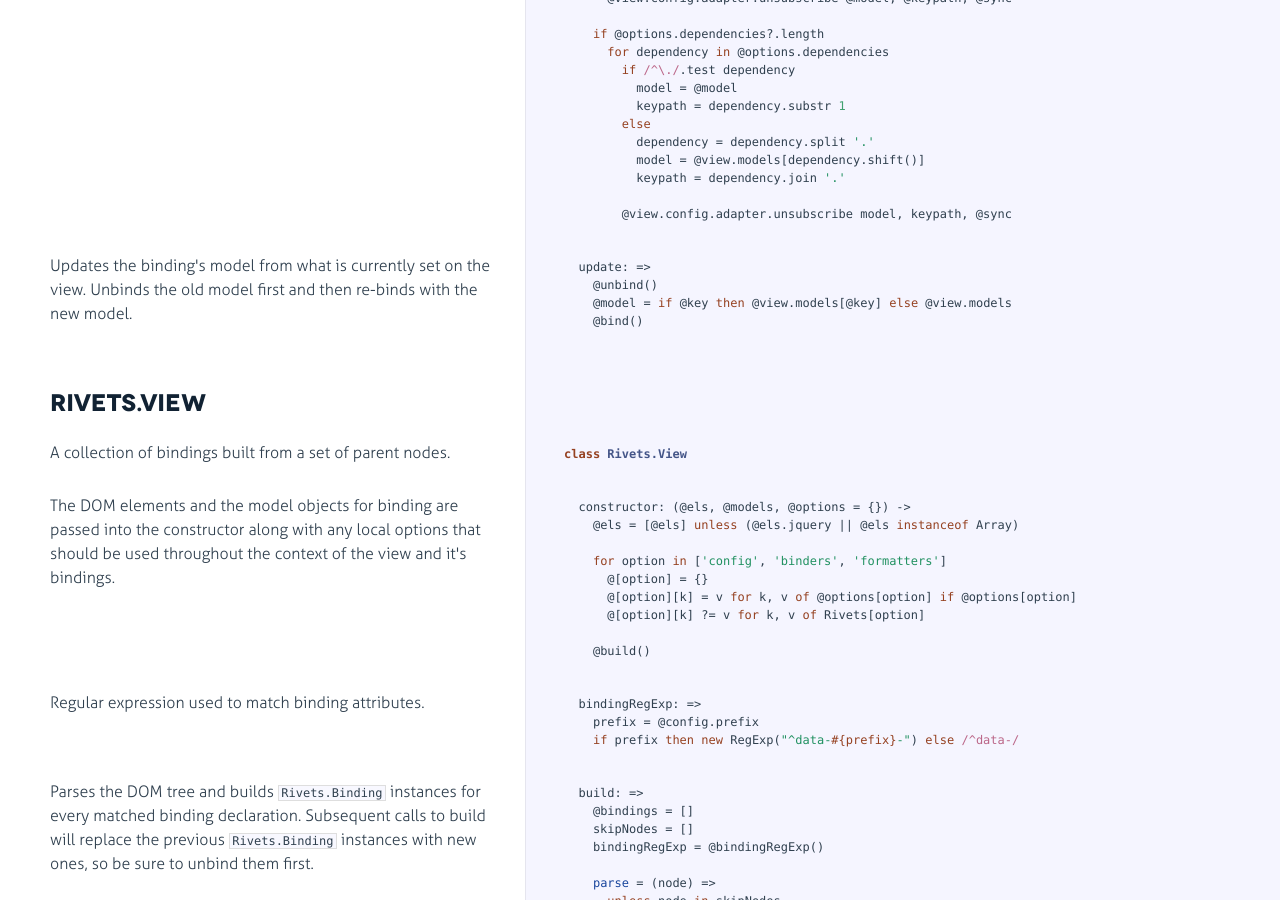
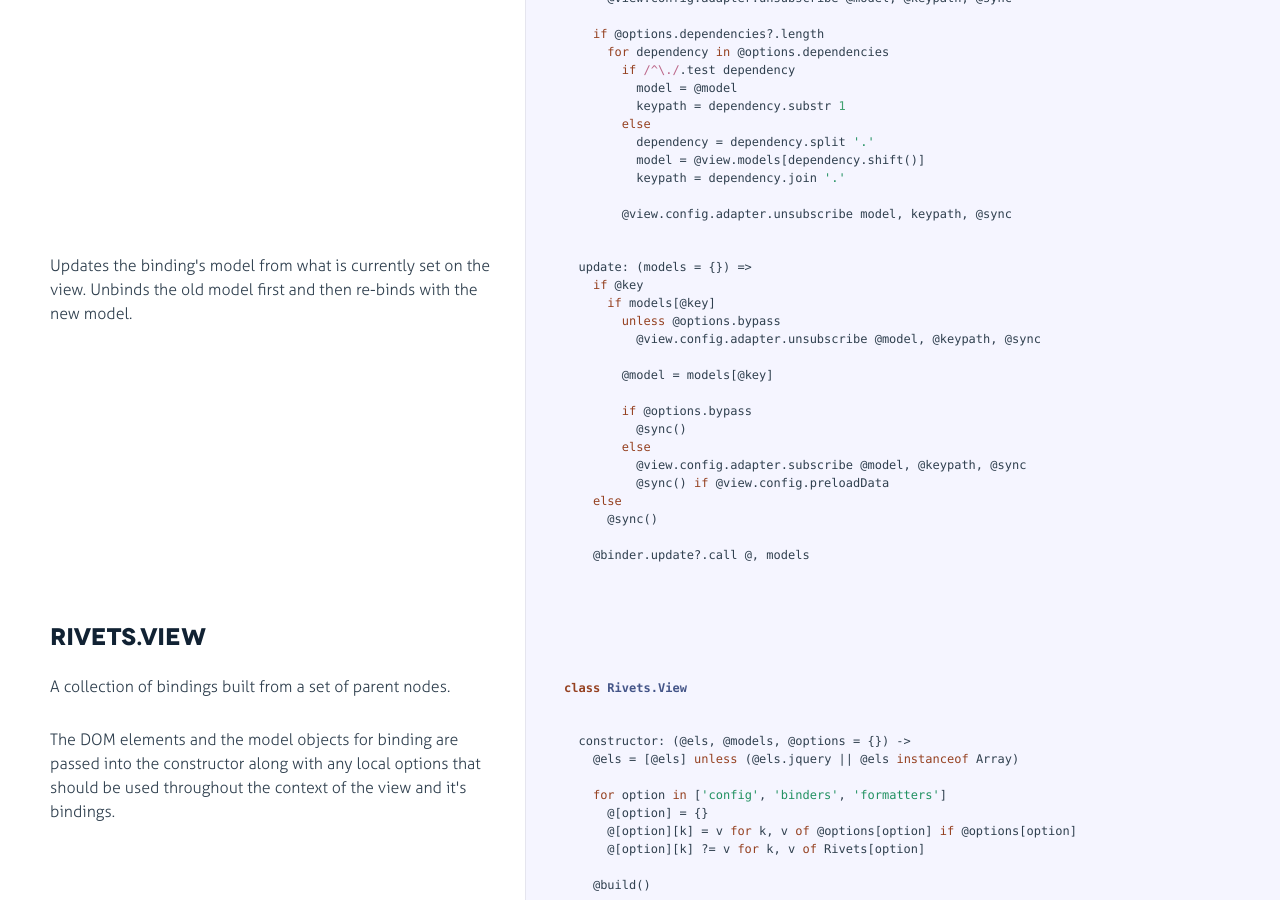
Before and after one commit to mikeric/rivets, a Jekyll site: the page docs/rivets.html, which Jekyll copies as it is, in a window 1280 px wide and 900 px high, scrolled down 2206 px. Built offline with Jekyll 4.4.1, drawn with Linux system fonts in a browser that asks for light colours; some of the changed text lies outside the part shown.

Commit message:
Update for 0.5.8.

```diff
--- a/docs/rivets.html
+++ b/docs/rivets.html
@@ -327,10 +327,23 @@
 
             </div>
 
-            <div class="content"><div class='highlight'><pre>  update: =&gt;
-    <span class="property">@unbind</span>()
-    <span class="property">@model</span> = <span class="keyword">if</span> <span class="property">@key</span> <span class="keyword">then</span> <span class="property">@view</span>.models[<span class="property">@key</span>] <span class="keyword">else</span> <span class="property">@view</span>.models
-    <span class="property">@bind</span>()</pre></div></div>
+            <div class="content"><div class='highlight'><pre>  update: (models = {}) =&gt;
+    <span class="keyword">if</span> <span class="property">@key</span>
+      <span class="keyword">if</span> models[<span class="property">@key</span>]
+        <span class="keyword">unless</span> <span class="property">@options</span>.bypass
+          <span class="property">@view</span>.config.adapter.unsubscribe <span class="property">@model</span>, <span class="property">@keypath</span>, <span class="property">@sync</span>
+
+        <span class="property">@model</span> = models[<span class="property">@key</span>]
+
+        <span class="keyword">if</span> <span class="property">@options</span>.bypass
+          <span class="property">@sync</span>()
+        <span class="keyword">else</span>
+          <span class="property">@view</span>.config.adapter.subscribe <span class="property">@model</span>, <span class="property">@keypath</span>, <span class="property">@sync</span>
+          <span class="property">@sync</span>() <span class="keyword">if</span> <span class="property">@view</span>.config.preloadData
+    <span class="keyword">else</span>
+      <span class="property">@sync</span>()
+
+    <span class="property">@binder</span>.update?.call @, models</pre></div></div>
 
         </li>
 
@@ -567,9 +580,8 @@
             </div>
 
             <div class="content"><div class='highlight'><pre>  update: (models = {}) =&gt;
-    <span class="keyword">for</span> key, model <span class="keyword">of</span> models
-      <span class="property">@models</span>[key] = model
-      binding.update() <span class="keyword">for</span> binding <span class="keyword">in</span> <span class="property">@select</span> (b) -&gt; b.key <span class="keyword">is</span> key</pre></div></div>
+    <span class="property">@models</span>[key] = model <span class="keyword">for</span> key, model <span class="keyword">of</span> models
+    binding.update models <span class="keyword">for</span> binding <span class="keyword">in</span> <span class="property">@bindings</span></pre></div></div>
 
         </li>
 
@@ -798,6 +810,9 @@
           <span class="property">@nested</span>.unbind()
           <span class="keyword">delete</span> <span class="property">@nested</span>
 
+    update: (models) -&gt;
+      <span class="property">@nested</span>.update models
+
   <span class="keyword">unless</span>:
     block: <span class="literal">true</span>
 
@@ -809,6 +824,9 @@
 
     routine: (el, value) -&gt;
       Rivets.binders.<span class="keyword">if</span>.routine.call @, el, <span class="keyword">not</span> value
+
+    update: (models) -&gt;
+      Rivets.binders.<span class="keyword">if</span>.update.call @, models
 
   <span class="string">"on-*"</span>:
     <span class="reserved">function</span>: <span class="literal">true</span>
@@ -875,6 +893,14 @@
           <span class="property">@marker</span>.parentNode.insertBefore template, previous.nextSibling
         <span class="keyword">else</span> <span class="keyword">if</span> <span class="property">@iterated</span>[index].models[modelName] <span class="keyword">isnt</span> model
           <span class="property">@iterated</span>[index].update data
+
+    update: (models) -&gt;
+      data = {}
+
+      <span class="keyword">for</span> key, model <span class="keyword">of</span> models
+        data[key] = model <span class="keyword">unless</span> key <span class="keyword">is</span> <span class="property">@args</span>[<span class="number">0</span>]
+
+      view.update data <span class="keyword">for</span> view <span class="keyword">in</span> <span class="property">@iterated</span>
 
   <span class="string">"class-*"</span>: (el, value) -&gt;
     elClass = <span class="string">" <span class="subst">#{el.className}</span> "</span>
--- a/index.html
+++ b/index.html
@@ -14,7 +14,7 @@
 
       <a class="btn btn-primary" href="/dist/rivets.min.js">
         <i>&#128229;</i>
-        Download 0.5.7
+        Download 0.5.8
       </a>
 
       <a class="btn btn-clear" href="http://github.com/mikeric/rivets">
```
Also changed, not shown: other parts of docs/rivets.html (+1 -1 lines), dist/rivets.js (+57 -20 lines), src/rivets.coffee (+34 -8 lines), dist/rivets.min.js.
